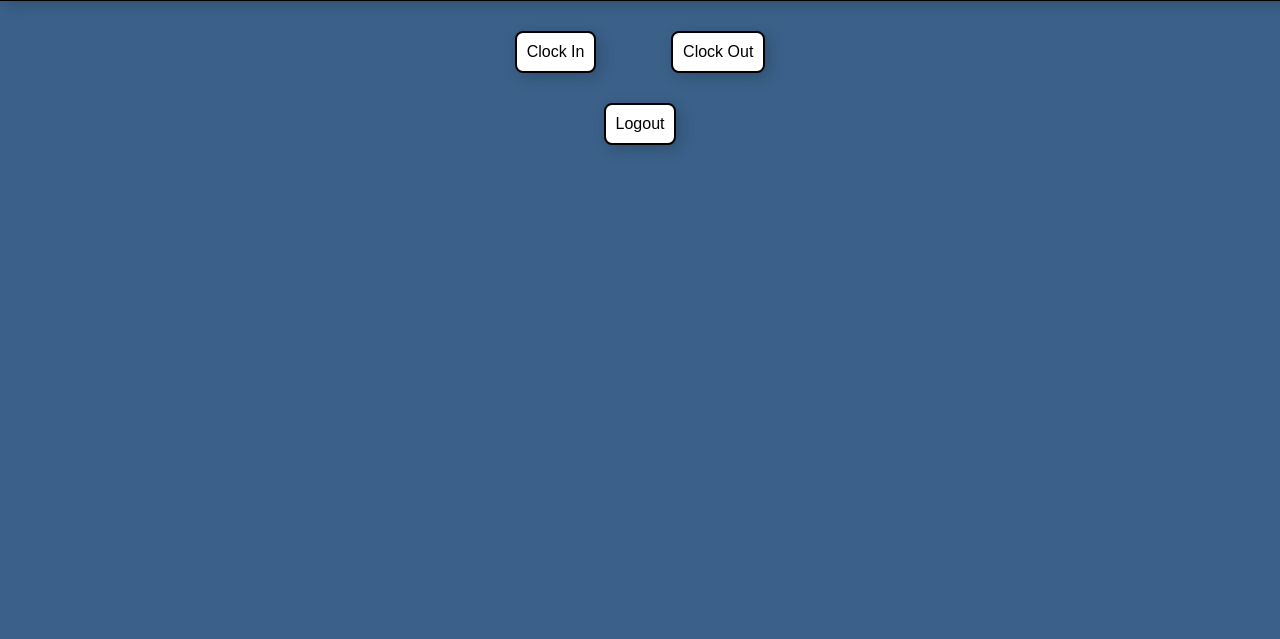
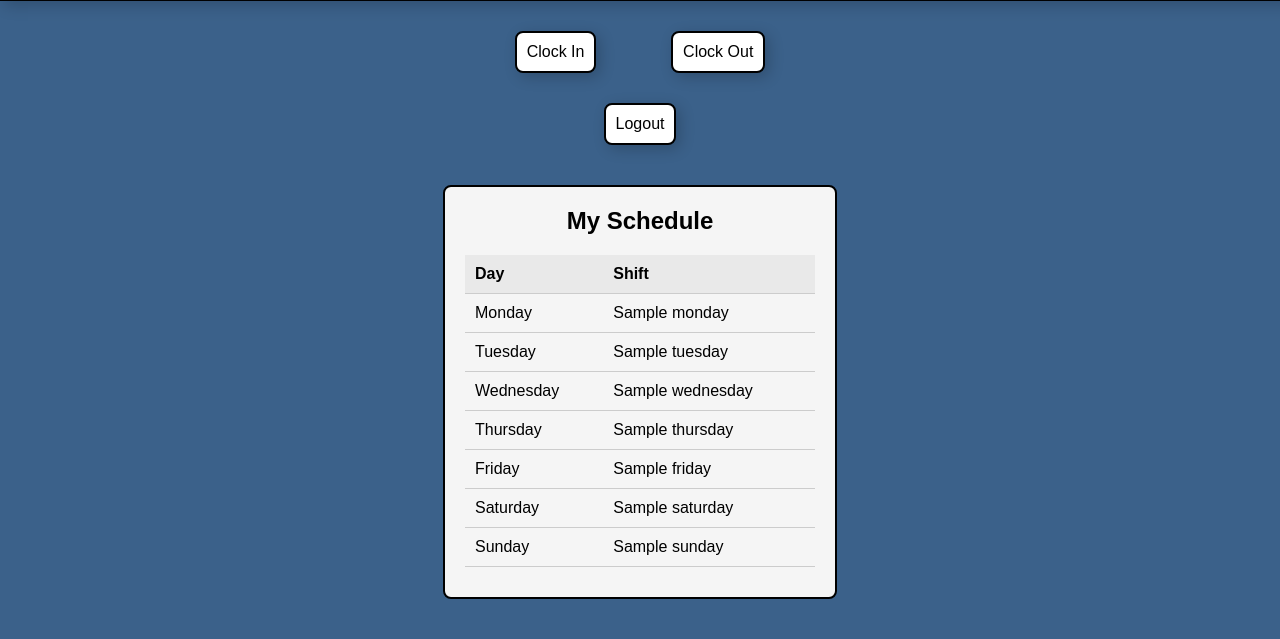
Before and after one commit to HectorCazares255/WIP, a Flask app: template templates/index.html in a window 1280 px wide. Shown: the part 393-1032 px from the top of the page. Before the commit the page ends 543 px from the top, so only its background shows below. Run offline with Flask 3, Linux system fonts and the light colour scheme; the template is opened without the code that fills it: most values are stand-ins (such as "Sample title", 1, 10 or a date in 2020).

Commit message:
Added clock-in and clock-out succesful screens, and schedule display on the main page.

```diff
--- a/app.py
+++ b/app.py
@@ -52,6 +52,18 @@ def load_employees():
     with open("employeeinfo.json", "r") as file:
         return json.load(file)
 
+
+def get_employee_schedule(employee_id):
+    schedules = read_json("schedule.json", [])
+
+    if not isinstance(schedules, list):
+        return {}
+
+    for schedule in schedules:
+        if schedule.get("ID") == employee_id:
+            return schedule
+
+    return {}
 
 def get_clocked_in_employees():
     employees = load_employees()
@@ -114,23 +126,30 @@ def index():
     if "employee_id" not in session:
         return redirect(url_for("login"))
 
-    current_id = session["employee_id"]
-    current_name = session.get("employee_name", "Employee")
+    employee_id = session["employee_id"]
 
-    shifts = read_json("shiftdata.json", [])
-    totals_list = read_json("hours.json", [])
+    hours_data = read_json("hours.json", [])
+    shift_data = read_json("shiftdata.json", [])
 
-    shift = find_employee_record(shifts, current_id)
-    totals = find_employee_record(totals_list, current_id)
+    employee_hours = find_employee_record(hours_data, employee_id)
+    employee_shift = find_employee_record(shift_data, employee_id)
+    employee_schedule = get_employee_schedule(employee_id)
+
+    total_hours = employee_hours.get("TotalHoursWorked", 0)
+    total_minutes = employee_hours.get("TotalMinutesWorked", 0)
+    clocked_in = employee_shift.get("ClockedIn", "No")
+    clock_in = employee_shift.get("ClockInTime", "")
+    clock_out = employee_shift.get("ClockOutTime", "")
 
     return render_template(
         "index.html",
-        employee_name=current_name,
-        clocked_in=shift.get("ClockedIn", "No"),
-        clock_in=shift.get("ClockInTime", ""),
-        clock_out=shift.get("ClockOutTime", ""),
-        total_hours=totals.get("TotalHoursWorked", 0),
-        total_minutes=totals.get("TotalMinutesWorked", 0),
+        Name=session.get("employee_name"),
+        total_hours=total_hours,
+        total_minutes=total_minutes,
+        clocked_in=clocked_in,
+        clock_in=clock_in,
+        clock_out=clock_out,
+        employee_schedule=employee_schedule
     )
 
 
@@ -195,11 +214,19 @@ def clock_in():
     if "employee_id" not in session:
         return redirect(url_for("login"))
 
-    if shiftdata.checkShift(session["employee_id"]) == "Yes":
-        return "Already clocked in.", 400
+    employee_id = session["employee_id"]
 
-    clockIn(session["employee_id"])
-    return redirect(url_for("index"))
+    clockIn(employee_id)
+
+    shift_data = read_json("shiftdata.json", [])
+    employee_shift = find_employee_record(shift_data, employee_id)
+    start_time = employee_shift.get("ClockInTime", "Unknown")
+
+    return render_template(
+        "clockin_success.html",
+        employee_name=session.get("employee_name"),
+        start_time=start_time
+    )
 
 
 @app.route("/clock-out", methods=["POST"])
@@ -207,12 +234,21 @@ def clock_out():
     if "employee_id" not in session:
         return redirect(url_for("login"))
 
-    if shiftdata.checkShift(session["employee_id"]) == "No":
-        return "You are not clocked in.", 400
+    employee_id = session["employee_id"]
 
-    clockOut(session["employee_id"])
-    return redirect(url_for("index"))
+    clockOut(employee_id)
 
+    shift_data = read_json("shiftdata.json", [])
+    employee_shift = find_employee_record(shift_data, employee_id)
+    start_time = employee_shift.get("ClockInTime", "Unknown")
+    end_time = employee_shift.get("ClockOutTime", "Unknown")
+
+    return render_template(
+        "clockout_success.html",
+        employee_name=session.get("employee_name"),
+        start_time=start_time,
+        end_time=end_time
+    )
 
 if __name__ == "__main__":
     app.run(debug=True)
--- a/shiftdata.json
+++ b/shiftdata.json
@@ -2,8 +2,8 @@
   {
     "ID": 521207,
     "ClockedIn": "No",
-    "ClockInTime": "15:11",
-    "ClockOutTime": "15:11"
+    "ClockInTime": "12:32",
+    "ClockOutTime": "12:32"
   },
   {
     "ID": 787890,
--- a/static/styles.css
+++ b/static/styles.css
@@ -223,3 +223,64 @@ input:focus {
     align-items: center;
     justify-content: center;
 }
+
+.employee_schedule {
+    background-color: #f5f5f5;
+    border: 2px solid black;
+    border-radius: 8px;
+    text-align: center;
+    padding: 20px;
+    margin-top: 20px;
+    width: 350px;
+    margin: 40px auto;
+}
+
+.employee_schedule h2 {
+    margin-top: 0;
+    text-align: center;
+}
+
+.employee_schedule table {
+    width: 100%;
+    border-collapse: collapse;
+    margin: 10px auto;
+    text-align: center;
+}
+
+.employee_schedule th,
+.employee_schedule td {
+    padding: 10px;
+    border-bottom: 1px solid #ccc;
+    text-align: left;
+}
+
+.employee_schedule th {
+    background-color: #e9e9e9;
+}
+
+.clockin_message_box {
+    width: 420px;
+    margin: 100px auto;
+    background-color: #f5f5f5;
+    border: 2px solid black;
+    border-radius: 10px;
+    padding: 30px;
+    text-align: center;
+    box-shadow: 0px 4px 12px rgba(0, 0, 0, 0.15);
+}
+
+.clockin_message_box h1 {
+    margin-bottom: 20px;
+}
+
+.clockin_message_box p {
+    font-size: 20px;
+    margin: 12px 0;
+}
+
+.clockin_buttons {
+    display: flex;
+    justify-content: center;
+    gap: 20px;
+    margin-top: 25px;
+}
--- a/templates/index.html
+++ b/templates/index.html
@@ -36,5 +36,48 @@
         <form action="/logout" method="GET">
             <button type="submit">Logout</button>
         </form>
+
+        <div class="employee_schedule">
+    <h2>My Schedule</h2>
+
+    {% if employee_schedule %}
+        <table>
+            <tr>
+                <th>Day</th>
+                <th>Shift</th>
+            </tr>
+            <tr>
+                <td>Monday</td>
+                <td>{{ employee_schedule["Monday"] }}</td>
+            </tr>
+            <tr>
+                <td>Tuesday</td>
+                <td>{{ employee_schedule["Tuesday"] }}</td>
+            </tr>
+            <tr>
+                <td>Wednesday</td>
+                <td>{{ employee_schedule["Wednesday"] }}</td>
+            </tr>
+            <tr>
+                <td>Thursday</td>
+                <td>{{ employee_schedule["Thursday"] }}</td>
+            </tr>
+            <tr>
+                <td>Friday</td>
+                <td>{{ employee_schedule["Friday"] }}</td>
+            </tr>
+            <tr>
+                <td>Saturday</td>
+                <td>{{ employee_schedule["Saturday"] }}</td>
+            </tr>
+            <tr>
+                <td>Sunday</td>
+                <td>{{ employee_schedule["Sunday"] }}</td>
+            </tr>
+        </table>
+    {% else %}
+        <p>No schedule found.</p>
+    {% endif %}
+</div>
     </body>
 </html>
```
Also changed, not shown: templates/clockin_success.html (added, +27 -0 lines), templates/clockout_success.html (added, +27 -0 lines).
